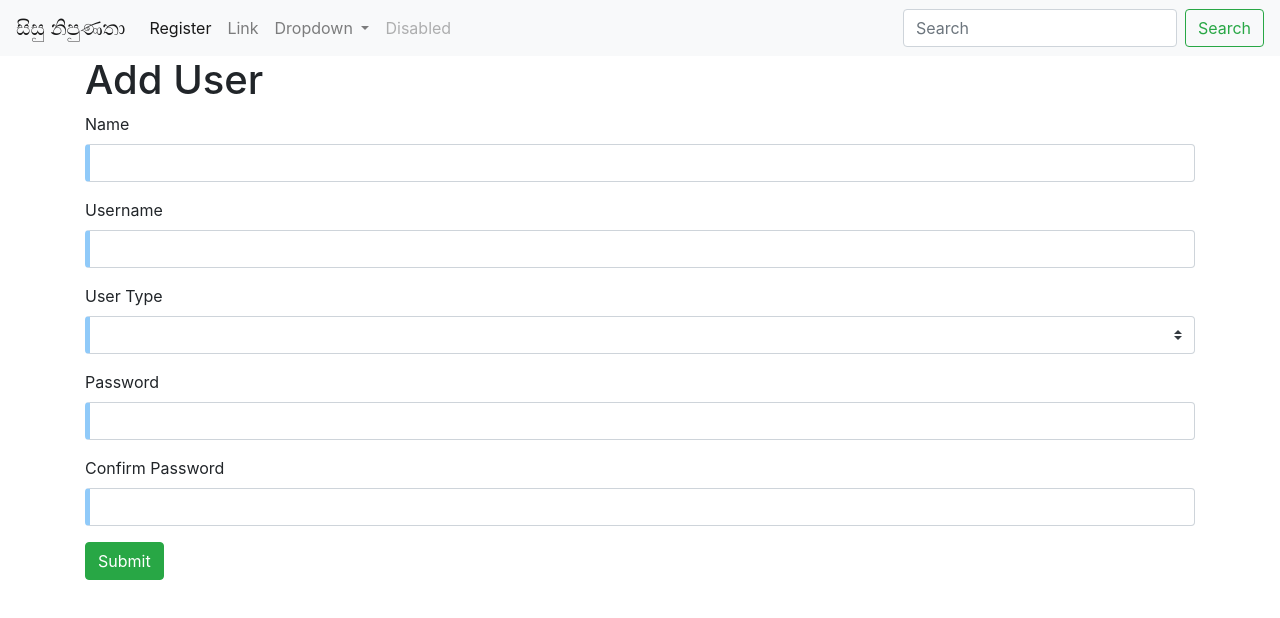
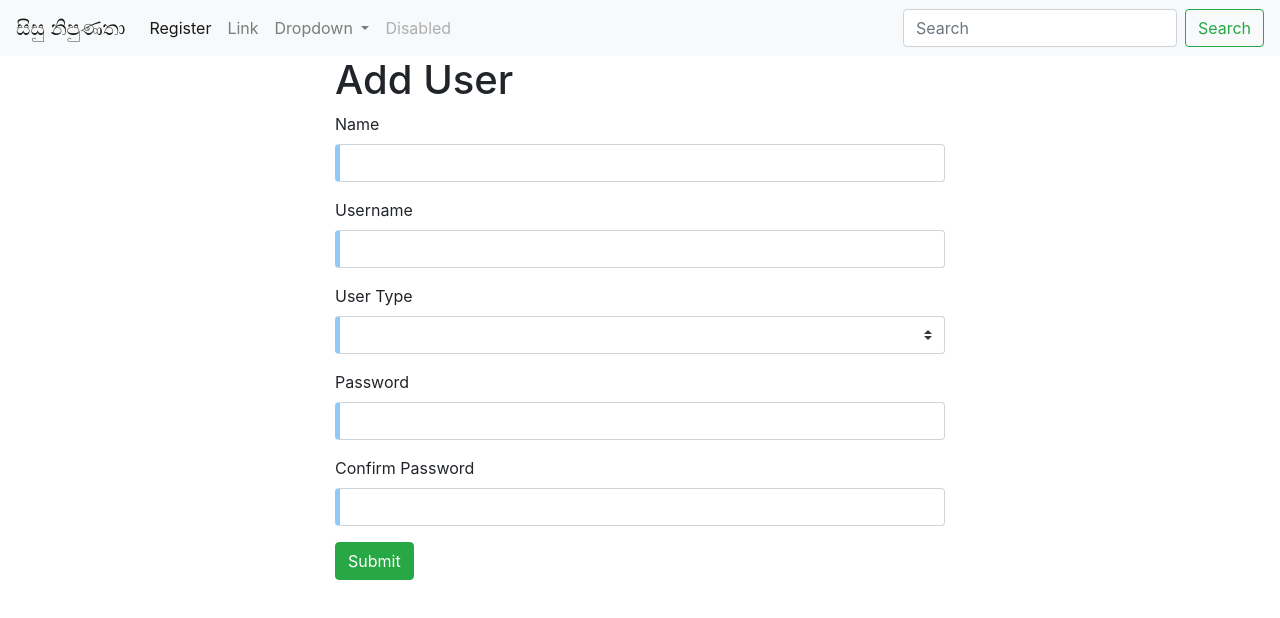
Before and after one commit to oshadaamila/sn_fe, an Angular app: page /add-user in a window 1280 px wide. Shown: the top 618 px of the page. Built offline with nearby package versions, Linux system fonts and the light colour scheme.

Commit message:
changes container responsiveness

```diff
--- a/src/app/add-user/add-user.component.html
+++ b/src/app/add-user/add-user.component.html
@@ -1,5 +1,4 @@
-<div class="container">
-
+<div class="container col-lg-6 col-md-6">
   <div>
     <h1>Add User</h1>
     <form>
```
